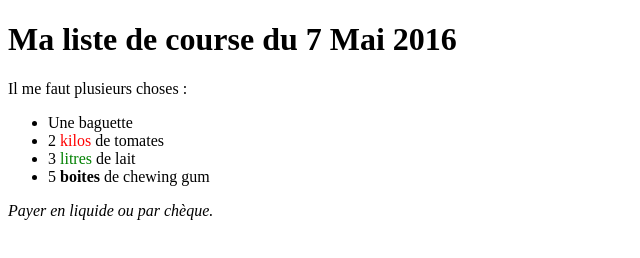
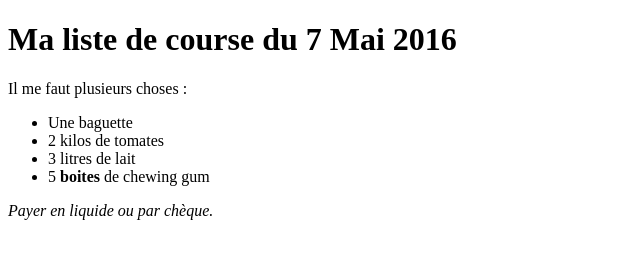
Before and after one commit to KevinLejeune/Exercice3-HTML, a plain HTML site: page index.html in a window 1280 px wide. Shown: the full height of the page, 0-640 px from the left. Drawn offline with Linux system fonts and the light colour scheme.

Commit message:
change TEXT to span

```diff
--- a/index.html
+++ b/index.html
@@ -9,9 +9,9 @@
     <p>Il me faut plusieurs choses :</p>
     <ul>
       <li>Une baguette</li>
-      <li>2 <FONT color="red">kilos</FONT> de tomates</li>
-      <li>3 <FONT color="green">litres</FONT> de lait</li>
-      <li>5 <B>boites</B> de chewing gum</li>
+      <li>2 <span color="red">kilos</span> de tomates</li>
+      <li>3 <span color="green">litres</span> de lait</li>
+      <li>5 <span style="font-weight: bold;">boites</span> de chewing gum</li>
     </ul>
     <i>Payer en liquide ou par chèque.</i>
   </body>
```
